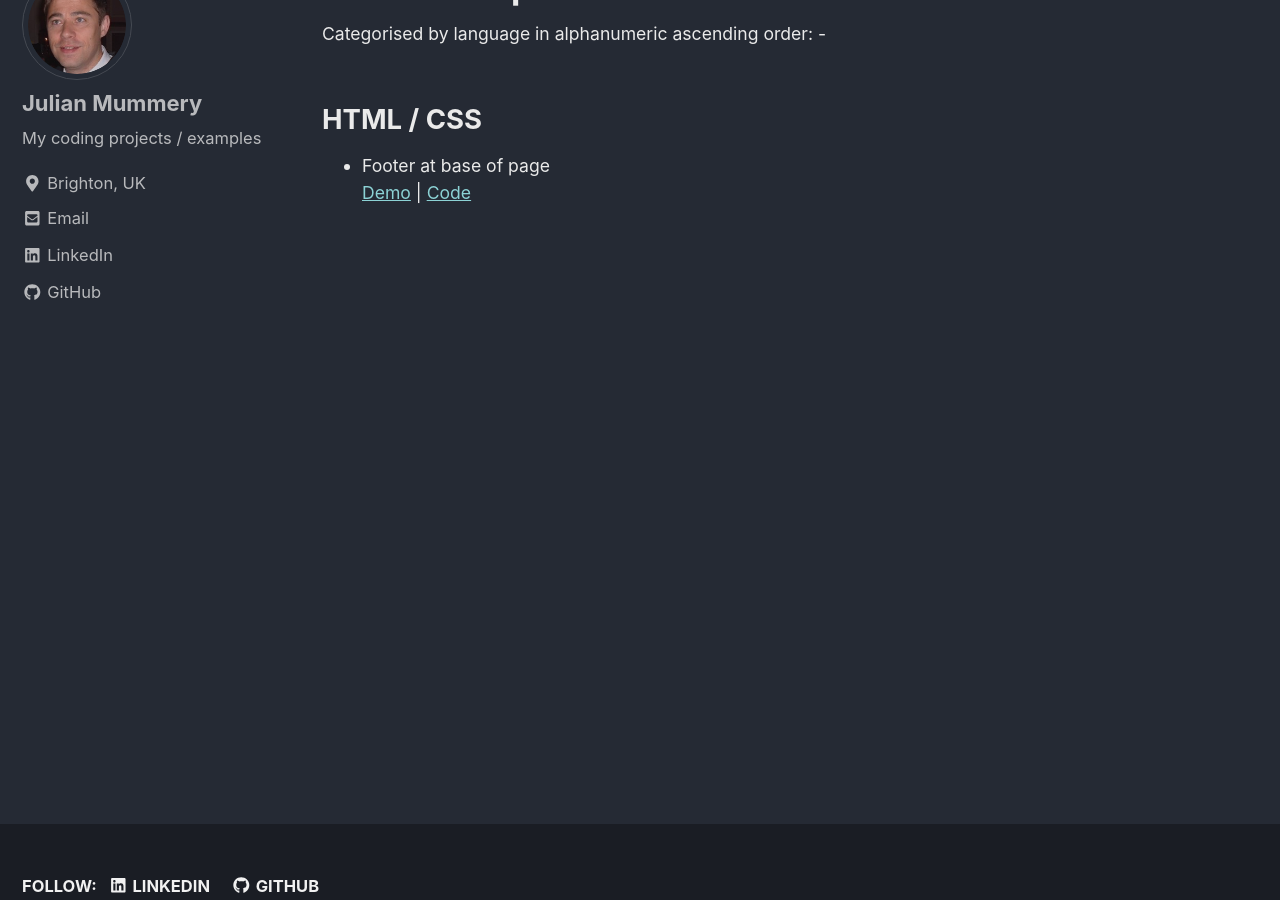
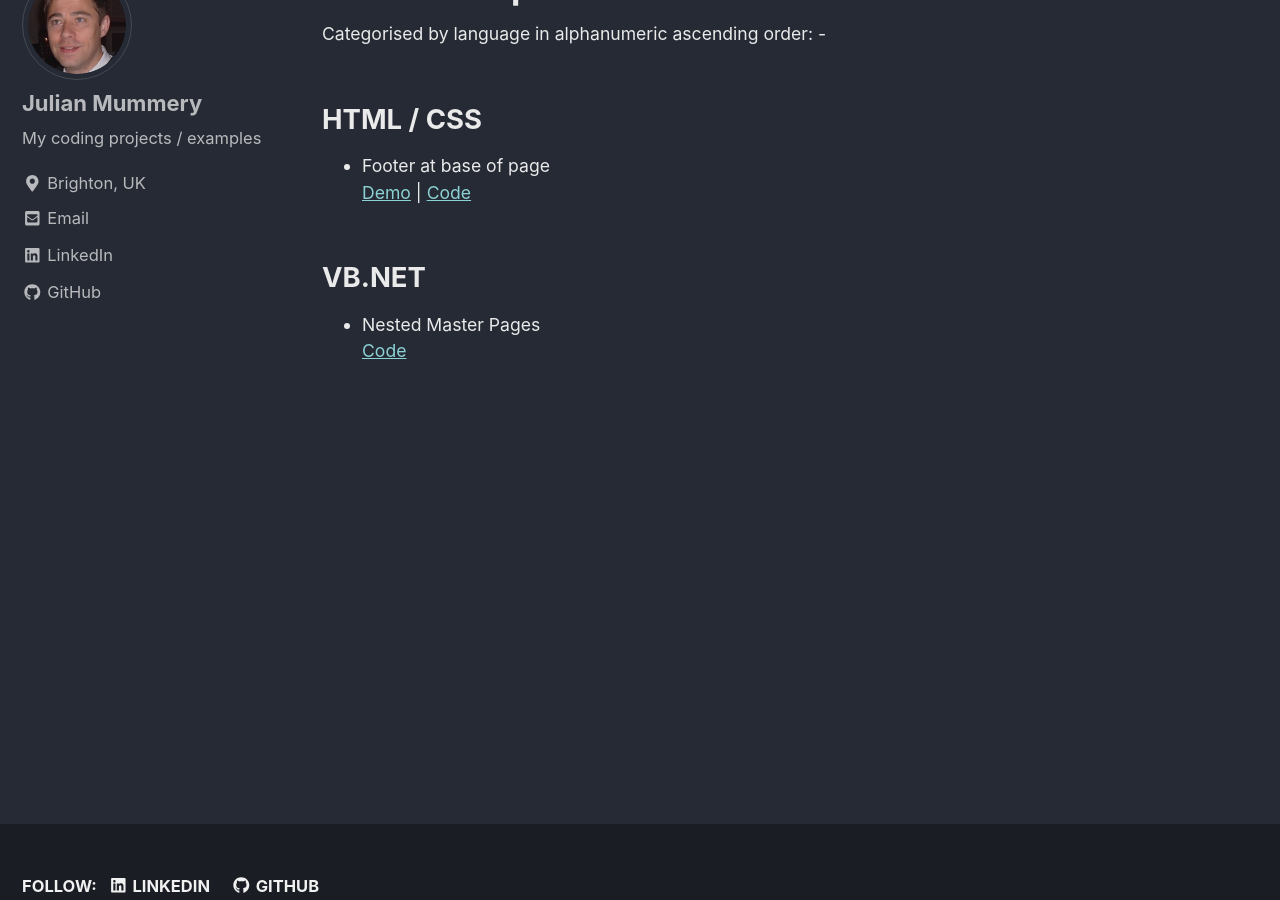
Before and after one commit to julianmummery/julianmummery.github.io, a Jekyll site: the page built from _pages/coding-examples.md, in a window 1280 px wide and 900 px high, scrolled down 462 px. Built offline with Jekyll 4.4.1, drawn with Linux system fonts in a browser that asks for light colours; nearby versions of some CDN libraries.

Commit message:
Update coding-examples.md

```diff
--- a/_pages/coding-examples.md
+++ b/_pages/coding-examples.md
@@ -13,3 +13,10 @@ header:
 <ul style="font-size:0.80em;">
   <li>Footer at base of page <br> <a href="https://julianmummery.github.io/footer-at-base-of-page/" target="_blank">Demo</a> | <a href="https://github.com/julianmummery/footer-at-base-of-page" target="_blank">Code</a></li>
 </ul>
+
+<h2>VB.NET</h2>
+<ul style="font-size:0.80em;">
+  <li>Nested Master Pages
+  <br>
+  <a href="https://github.com/julianmummery/nested-master-pages-example" target="_blank">Code</a></li>
+</ul>
```
